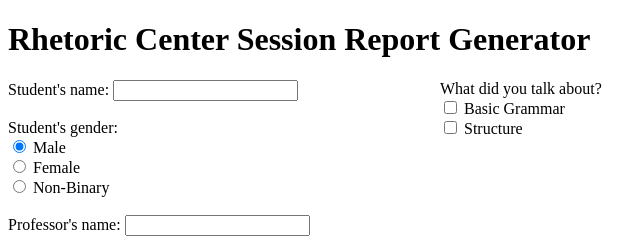
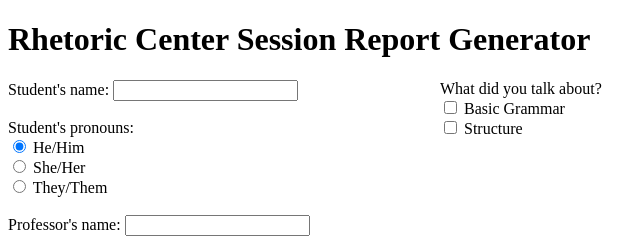
Before and after one commit to mattheuscolyn/RC, a plain HTML site: page index.html in a window 1280 px wide. Shown: the top 246 px of the page, 0-640 px from the left. Drawn offline with Linux system fonts and the light colour scheme.

Commit message:
changed "gender" to "pronouns"

```diff
--- a/index.html
+++ b/index.html
@@ -14,13 +14,13 @@
         <form action="/action_page.php" id="form" autocomplete="off">
             <label for="sname">Student's name:</label>
             <input type="text" id="studentname" name="studentname"><br><br>
-            <label for="sgender">Student's gender:</label><br>
+            <label for="sgender">Student's pronouns:</label><br>
             <input type="radio" id="studentgender" name="studentgender" value="male" checked="checked">
-            <label for="male">Male</label><br>
+            <label for="male">He/Him</label><br>
             <input type="radio" id="studentgender" name="studentgender" value="female">
-            <label for="female">Female</label><br>
+            <label for="female">She/Her</label><br>
             <input type="radio" id="studentgender" name="studentgender" value="nb">
-            <label for="nb">Non-Binary</label><br><br>
+            <label for="nb">They/Them</label><br><br>
             <label for="profname">Professor's name:</label>
             <input type="text" id="profname" name="profname"><br><br>
             <label for="coursedepartment">Course Department:</label>
```
